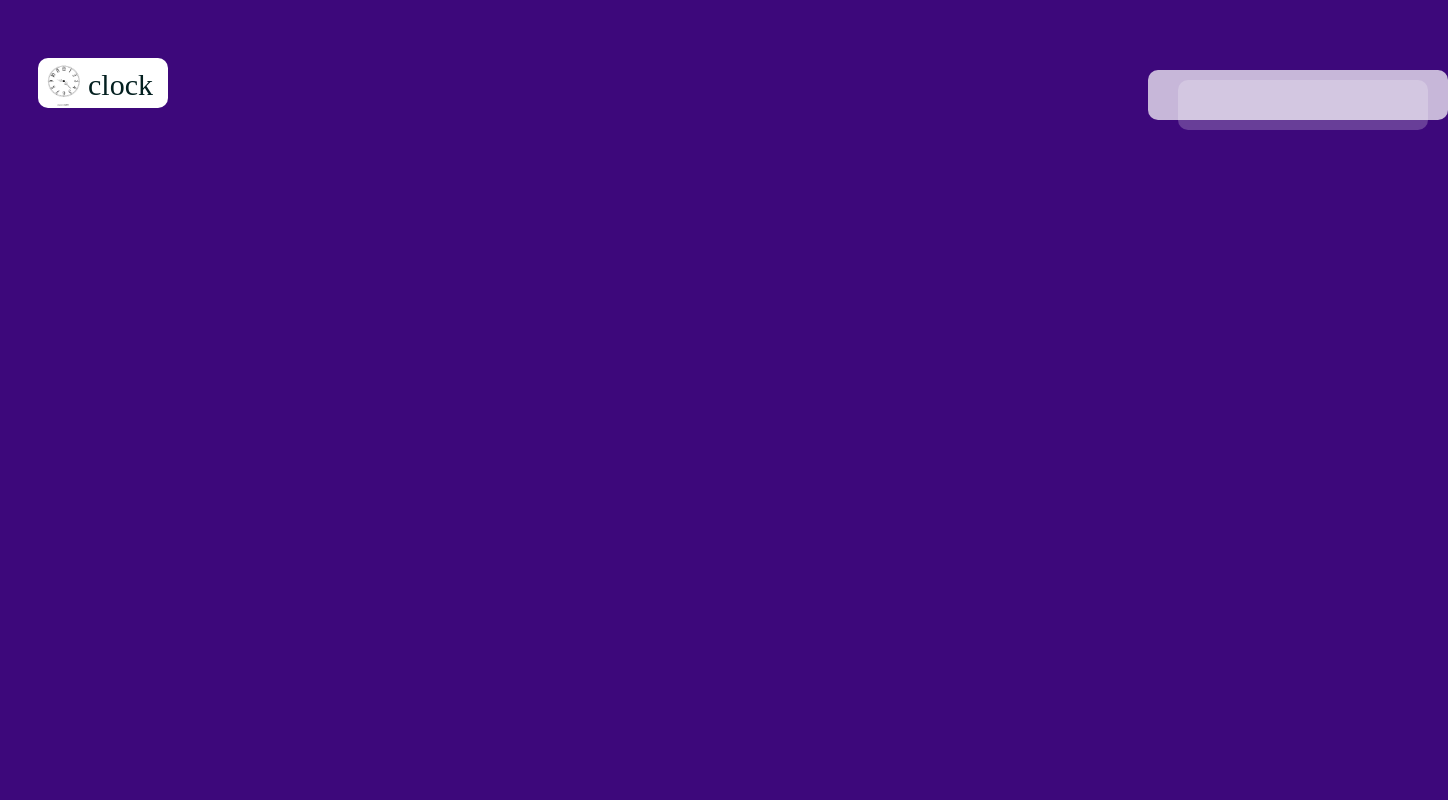
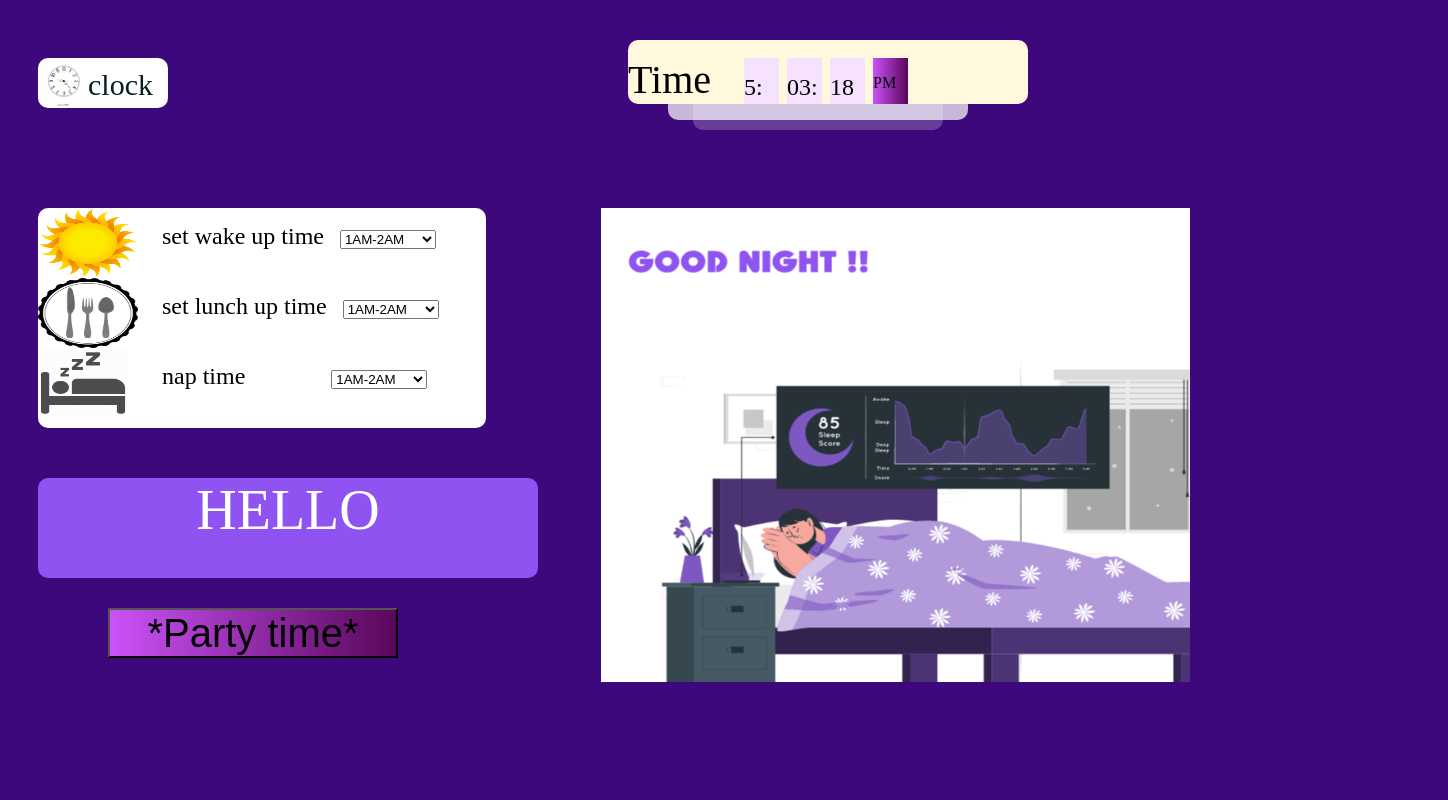
Before and after one commit to innu15/CLOCK_PROJECT, a plain HTML site: page index.html in a window 1280 px wide. Shown: the top 800 px of the page, 1448 px wide, since content can reach past the window. Drawn offline with nearby package versions, Linux system fonts and the light colour scheme.

Commit message:
initial commit

```diff
--- a/index.css
+++ b/index.css
@@ -5,7 +5,7 @@
   display: flex;
   flex-direction: row;
   flex-wrap: wrap;
-  gap: 60vw;
+  /* gap: 60vw; */
 }
 .clockp {
   /*border: 2px solid black;
@@ -23,6 +23,9 @@
   gap: 1vh;
   background-color: cornsilk;
   border-radius: 10px;
+  margin-left: 460px;
+  top: 40px;
+  position: absolute;
   /*height: 130px;
   width: 500px;
   margin-top: 10px;
@@ -246,7 +249,7 @@
   width: 300px;
   height: 50px;
   position: absolute;
-  margin-left: 1140px;
+  margin-left: 500px;
   top: 70px;
   opacity: 0.71;
   z-index: -1;
@@ -257,7 +260,7 @@
   width: 250px;
   height: 50px;
   position: absolute;
-  margin-left: 1170px;
+  margin-left: 525px;
   top: 80px;
   opacity: 0.22;
   z-index: -2;
--- a/index.html
+++ b/index.html
@@ -18,13 +18,17 @@
         <div class="text">clock</div>
     </div>
 
-    <div style="  display: flex;flex-direction: row;flex-wrap: wrap;" class="timee">
-        <div class="Timing">Time</div>
+    <div  >
+        <div style="  display: flex;flex-direction: row;flex-wrap: wrap;" class="timee">
+        <div class="Timing" >Time</div>
             <div id="hour" ></div>
             <div id="minute" ></div>
             <div id="second" ></div>
             <div id="meridian"></div>
     </div>
+    <div class="ld"></div>
+    <div class="ld2"></div>
+</div>
 
 </div>
 
@@ -162,8 +166,8 @@
 
 
 </div>
-<div class="ld"></div>
-<div class="ld2"></div>
+<!-- <div class="ld"></div>
+<div class="ld2"></div> -->
 <div class="set" id="set">
     <div class="sett" id="sett"></div>
     <div class="sett2" id="sett2"></div>
```
